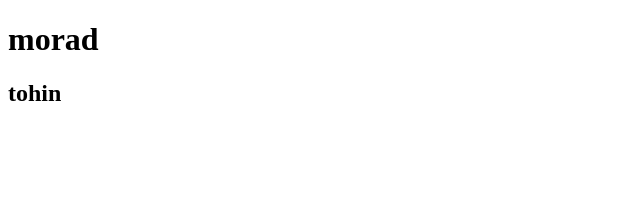
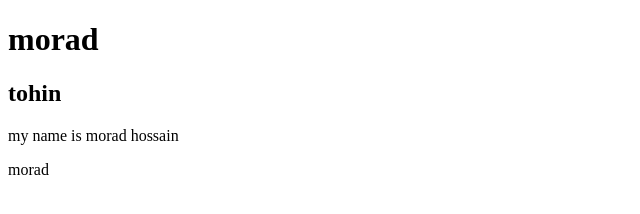
Before and after one commit to morad3579/my-second-repo, a plain HTML site: page index.html in a window 1280 px wide. Shown: the whole page, without its empty margins (0-640 px from the left). Drawn offline with Linux system fonts and the light colour scheme.

Commit message:
style added

```diff
--- a/index.html
+++ b/index.html
@@ -8,6 +8,9 @@
 <body>
  <h1>morad</h1>
  <h2>tohin</h2>
+ <p>my name is morad hossain</p>
+
+ <p>morad</p>
 
 </body>
 </html>
--- a/style.css
+++ b/style.css
@@ -0,0 +1,3 @@
+p{
+    color: blue;
+}
```
